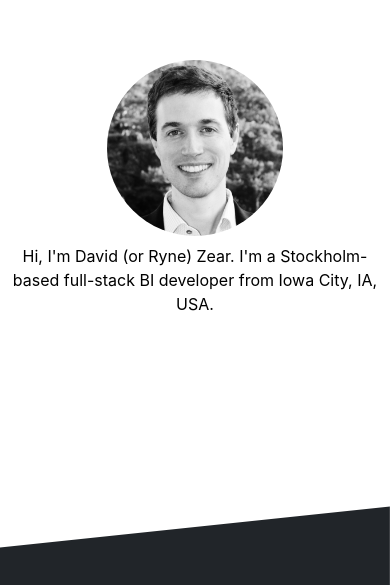
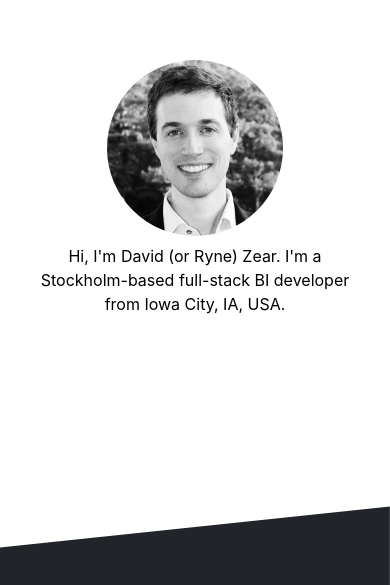
Before and after one commit to drzear/drz-home, a React (Create React App) app: page / in a window 390 px wide. Shown: the part 259-844 px from the top of the page. Built offline with nearby package versions, Linux system fonts and the light colour scheme; the HTML template or start-up script is replaced by a standard one.

Commit message:
:lipstick: small changes

```diff
--- a/src/Components/Pages/CV/CV.tsx
+++ b/src/Components/Pages/CV/CV.tsx
@@ -417,6 +417,7 @@ function CV() {
                                     }}
                                     href={CVPDF}
                                     target="_blank"
+                                    rel="noreferrer"
                                     title="Download CV in PDF format."
                                 >
                                     <i>PDF</i>
@@ -561,7 +562,7 @@ function CV() {
                                     <SlideShow data={reverseCvData[currentlyHovered]} />
                                 )}
                             </div>
-                            <div id="map-div" className="map-div shadow-smYellow md:shadow-mdYellow border-white border-2 border-solid grid h-1/6">
+                            <div id="map-div" className="map-div shadow-smYellow md:shadow-mdYellow border-white border-2 border-solid grid h-auto md:h-1/6">
                                 <ReactEcharts
                                     option={getEchartOption(
                                         reverseCvData[currentlyHovered]
--- a/src/Components/Pages/CV/cvData.tsx
+++ b/src/Components/Pages/CV/cvData.tsx
@@ -367,7 +367,6 @@ export const cvData: cvDataInt[] = [
             "• Focus on quantitative analysis of ecological systems.",
             "• Experience in writing scientific papers and presenting research.",
             "• Dean's List",
-            "",
             "Course highlights: statistics, population genetics & molecular evolution, organic chemistry, phylogenetics, and ecology.",
             "",
             "Publication: Ahmed Moustafa, ..., David Zear, ..., Debashish Bhattacharya. A phylogenomic approach for studying plastid endosymbiosis. Genome Informatics 21: 165-176 (2008) 165. PMID: 19425156.",
--- a/src/Components/Pieces/Header/Header.css
+++ b/src/Components/Pieces/Header/Header.css
@@ -1,11 +1,9 @@
 .content-info {
-    padding-top: 6rem;
     height: 45vh;
 }
 .sticky-info + .content-info {
     padding-top: 13rem;
     height: calc(45vh + 7rem);
-    /* background-color: var(--dynColor); */
 }
 #navbar {
     background-color: var(--dynColor);
--- a/src/Components/Pieces/Header/Header.tsx
+++ b/src/Components/Pieces/Header/Header.tsx
@@ -80,7 +80,7 @@ function Header() {
                     ></div>
             </nav>
             <div
-                className={"w-full flex justify-center items-start content-info"}
+                className={"w-full flex justify-center items-start content-info pt-24 px-6"}
                 >
                 <Info />
             </div>
```
